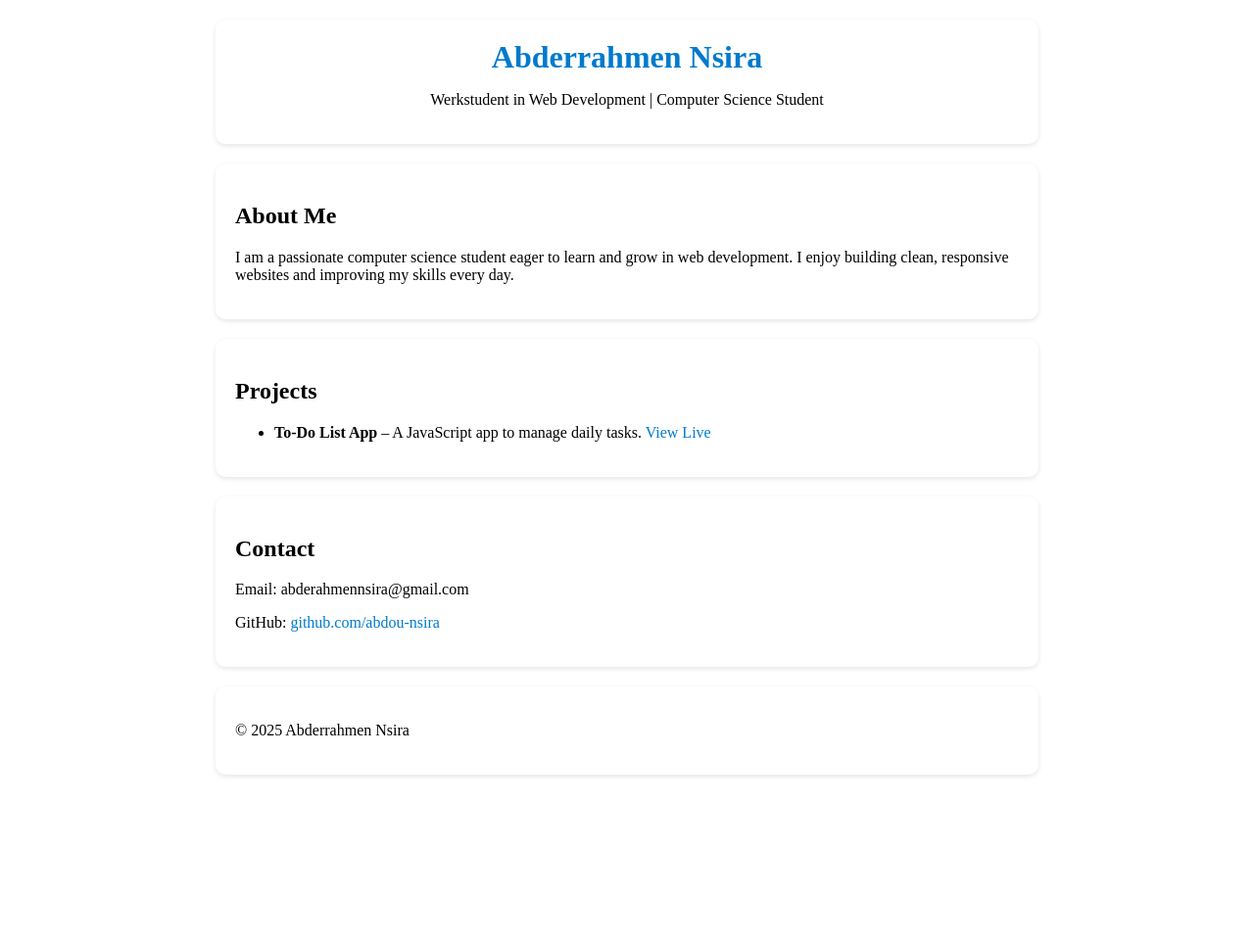
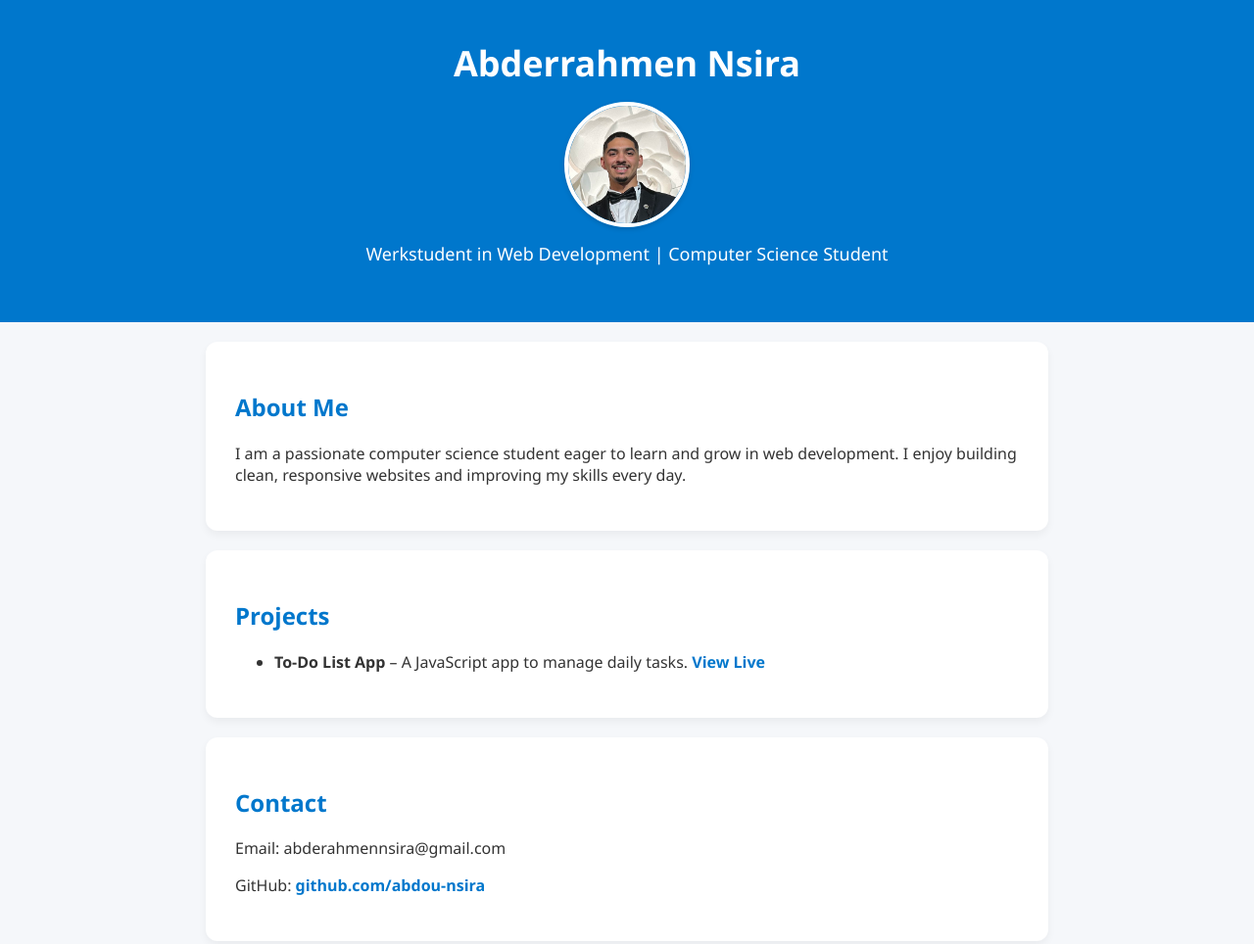
Before and after one commit to abdou-nsira/portfolio-website, a plain HTML site: page index.html in a window 1280 px wide. Shown: the top 964 px of the page at 98% size. Before the commit the page ends 800 px from the top, so only its background shows below. Drawn offline with Linux system fonts and the light colour scheme.

Commit message:
Added profile picture and improved layout

```diff
--- a/index.html
+++ b/index.html
@@ -5,10 +5,13 @@
   <meta name="viewport" content="width=device-width, initial-scale=1">
   <title>Abderrahmen Nsira - Portfolio</title>
   <link rel="stylesheet" href="style.css">
+  <link rel="icon" href="https://fav.farm/🌐">
+
 </head>
 <body>
   <header>
     <h1>Abderrahmen Nsira</h1>
+    <img src="profile.jpg" alt="Abderrahmen Nsira" class="profile-pic">
     <p>Werkstudent in Web Development | Computer Science Student</p>
   </header>
 
--- a/style.css
+++ b/style.css
@@ -1,65 +1,59 @@
-<<<<<<< HEAD
 body {
-  font-family: Arial, sans-serif;
+  font-family: 'Segoe UI', sans-serif;
   margin: 0;
   padding: 0;
-  background: #f4f4f4;
+  background: #f5f7fa;
   color: #333;
 }
 
-header, section, footer {
-  padding: 20px;
-  max-width: 800px;
-  margin: auto;
-  background: white;
-  margin-top: 20px;
-  border-radius: 10px;
-  box-shadow: 0 2px 5px rgba(0,0,0,0.1);
-}
-
 header {
+  background-color: #0077cc;
+  color: white;
+  padding: 40px 20px;
   text-align: center;
 }
 
-h1 {
+header h1 {
   margin: 0;
-  color: #007acc;
+  font-size: 36px;
+}
+
+header p {
+  margin-top: 10px;
+  font-size: 18px;
+}
+
+section {
+  background: white;
+  max-width: 800px;
+  margin: 20px auto;
+  padding: 30px;
+  border-radius: 12px;
+  box-shadow: 0 4px 8px rgba(0,0,0,0.05);
+}
+
+h2 {
+  color: #0077cc;
 }
 
 a {
-  color: #007acc;
+  color: #0077cc;
   text-decoration: none;
-}
-=======
-body {
-  font-family: Arial, sans-serif;
-  margin: 0;
-  padding: 0;
-  background: #f4f4f4;
-  color: #333;
+  font-weight: bold;
 }
 
-header, section, footer {
+footer {
+  text-align: center;
   padding: 20px;
-  max-width: 800px;
-  margin: auto;
-  background: white;
-  margin-top: 20px;
-  border-radius: 10px;
-  box-shadow: 0 2px 5px rgba(0,0,0,0.1);
+  font-size: 14px;
+  color: #888;
 }
-
-header {
-  text-align: center;
+.profile-pic {
+  width: 120px;
+  height: 120px;
+  object-fit: cover;
+  border-radius: 50%;
+  border: 4px solid white;
+  margin-top: 15px;
+  box-shadow: 0 2px 5px rgba(0,0,0,0.15);
 }
-
-h1 {
-  margin: 0;
-  color: #007acc;
-}
-
-a {
-  color: #007acc;
-  text-decoration: none;
-}
->>>>>>> e9ef8ce707165e1ef84af19cc8640a139a78489f
```
Also changed, not shown: profile.jpg (added).
